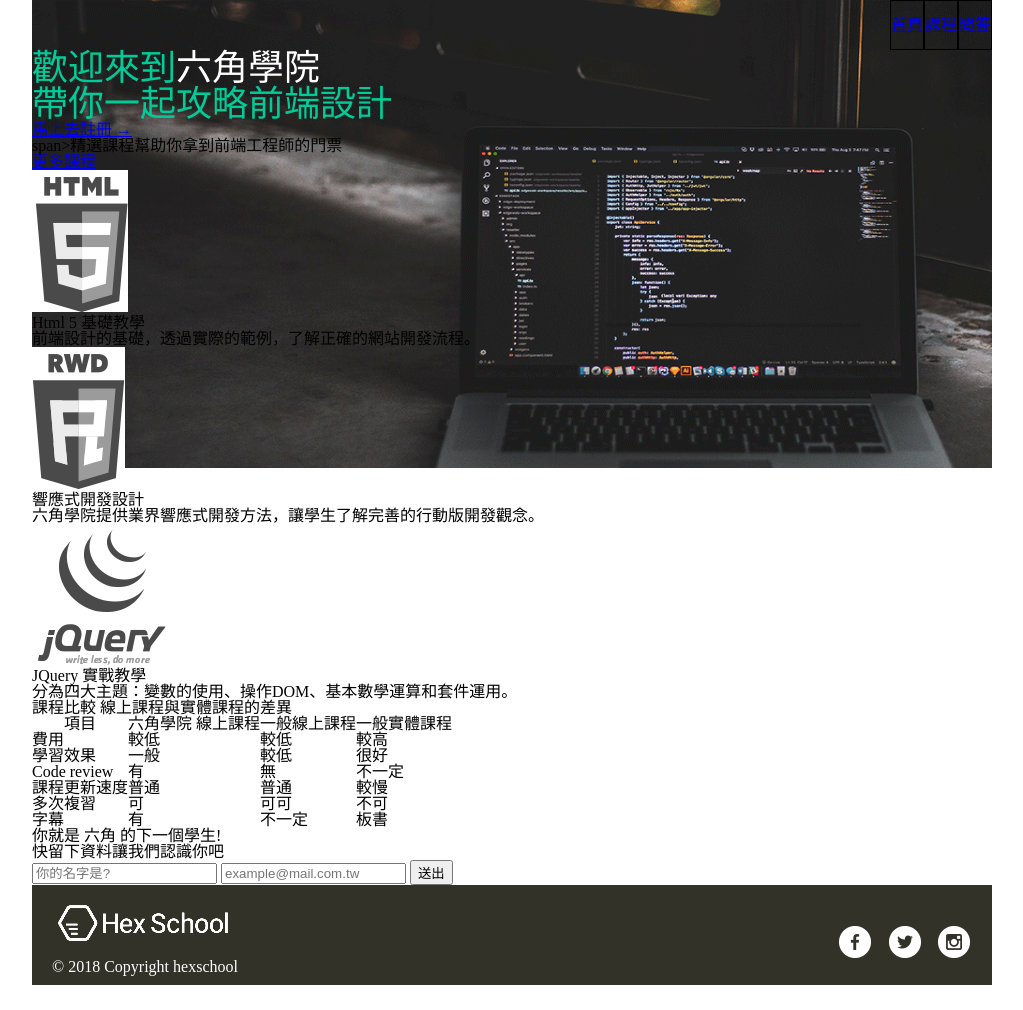
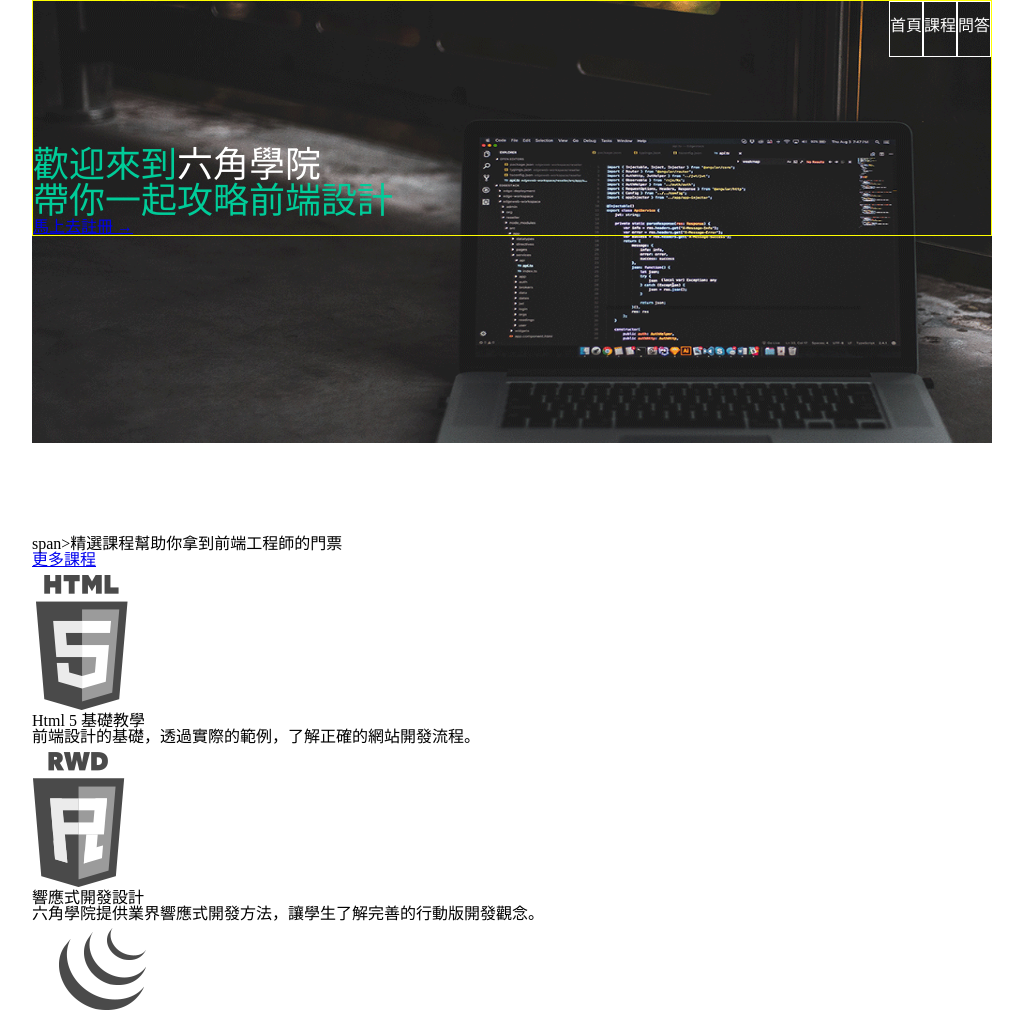
Before and after one commit to c711cat/pagination_homework, a plain HTML site: page index.html in a window 1280 px wide. Shown: the top 1010 px of the page, without its empty margins (128-1151 px from the left). Before the commit the page ends 985 px from the top, so only its background shows below. Drawn offline with Linux system fonts and the light colour scheme.

Commit message:
表頭連結的hover 樣式

```diff
--- a/homework-12.css
+++ b/homework-12.css
@@ -138,7 +138,7 @@ table {
   width: 75%;
   background-image: url(/images/bg_index.png);
   background-repeat: no-repeat;
-  background-size: 100% 47.5%;
+  background-size: 100% 32%;
 }
 
 .pag-link {
@@ -149,8 +149,18 @@ table {
   display: flex;
 }
 .pag-link li {
+  border: 1px solid #ffffff;
+}
+.pag-link a {
+  display: block;
+  color: #ffffff;
+  text-decoration: none;
+  border-bottom: 6px solid transparent;
   line-height: 3;
-  border: 1px solid;
+}
+.pag-link a:hover {
+  border-bottom: 6px solid #00cc99;
+  color: #00cc99;
 }
 .major-color {
   color: #00cc99;
@@ -159,6 +169,13 @@ table {
 .secondary-color {
   color: #ffffff;
   font-size: 36px;
+}
+.header-text {
+  margin-top: 90px;
+}
+.header {
+  border: 1px solid yellow;
+  margin-bottom: 300px;
 }
 
 /*footer*/
```
